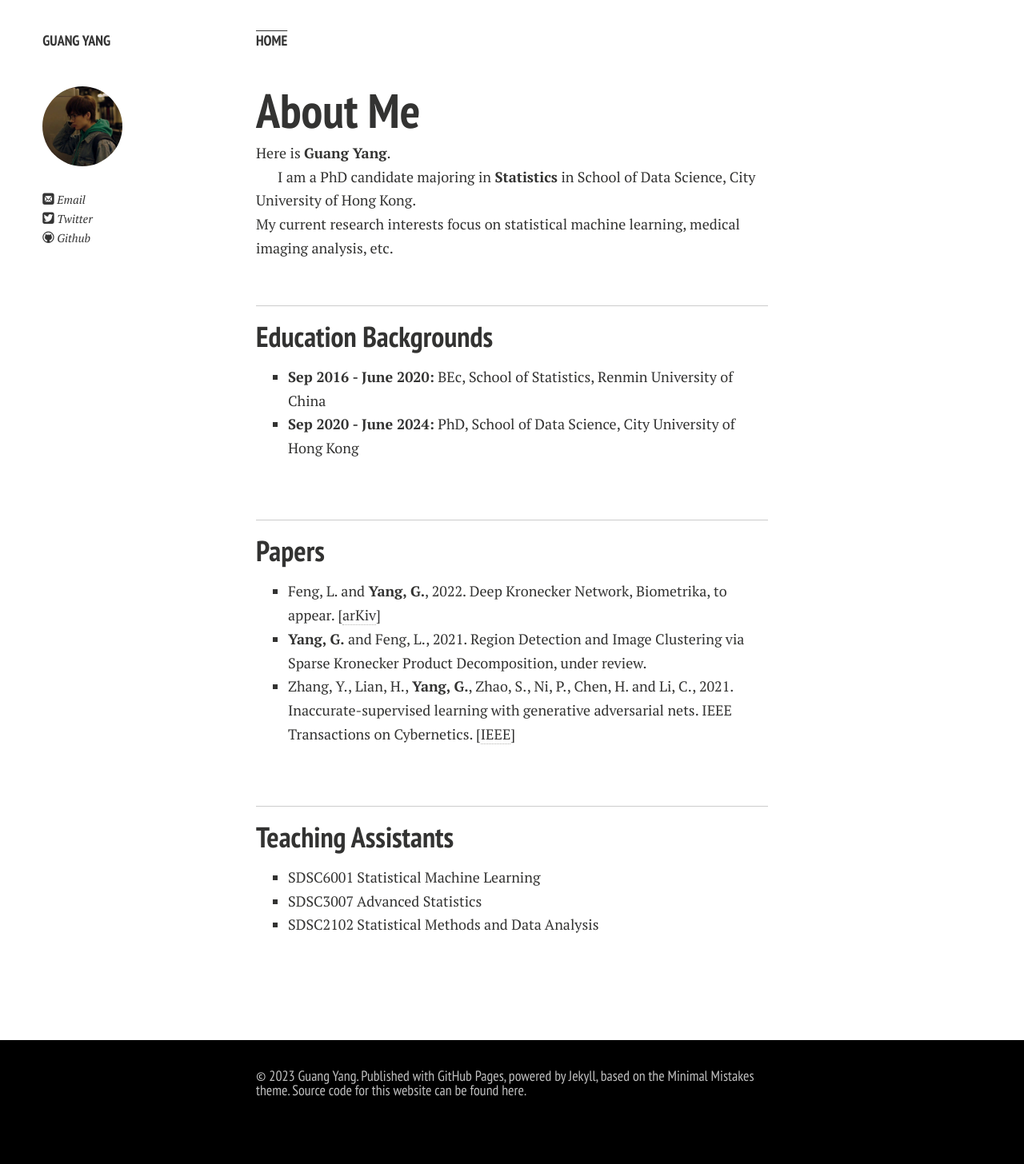
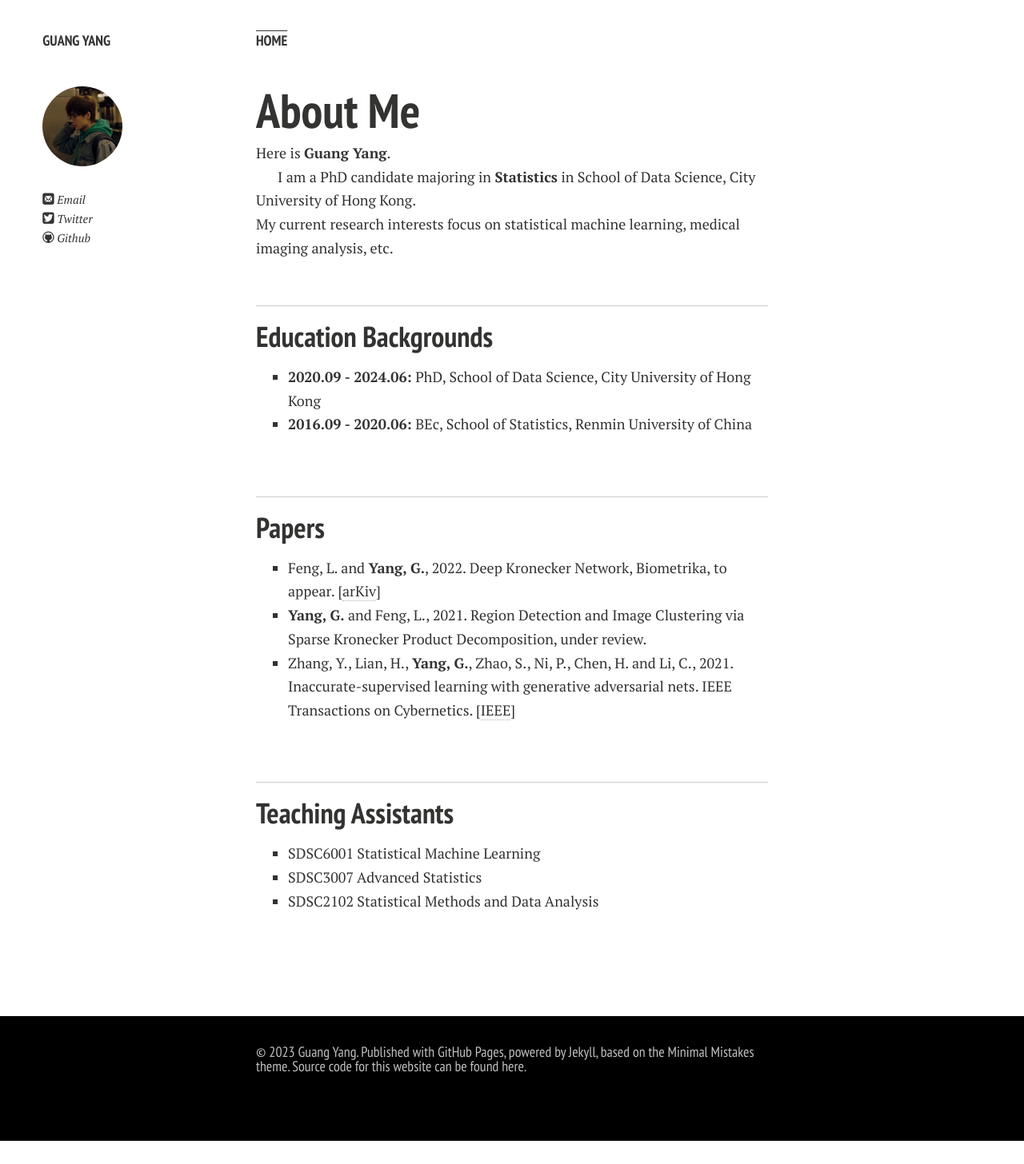
Before and after one commit to YLKnight/YLKnight.github.io, a Jekyll site: the page built from index.md, in a window 1280 px wide. Shown: the whole page at 80% size. Built offline with Jekyll 4.4.1, drawn with Linux system fonts in a browser that asks for light colours; nearby versions of some CDN libraries; comment, search, counter and statistics services are not loaded; a style sheet for code colours, icons or effects is not loaded; our own code applies the rules of GitHub Pages for plain Markdown files; after the commit the page ends 1427 px from its top, so only the background shows below that.

Commit message:
Update index.md

```diff
--- a/index.md
+++ b/index.md
@@ -15,8 +15,8 @@ My current research interests focus on statistical machine learning, medical ima
 
 ## Education Backgrounds
 
-- **Sep 2016 - June 2020:** BEc, School of Statistics, Renmin University of China
-- **Sep 2020 - June 2024:** PhD, School of Data Science, City University of Hong Kong
+- **2020.09 - 2024.06:** PhD, School of Data Science, City University of Hong Kong
+- **2016.09 - 2020.06:** BEc, School of Statistics, Renmin University of China
 
 <br>
 
```
